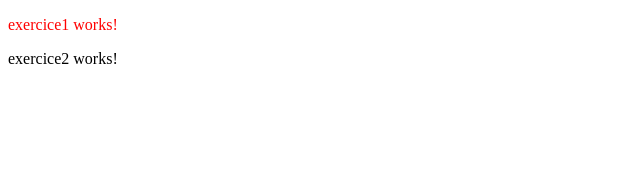
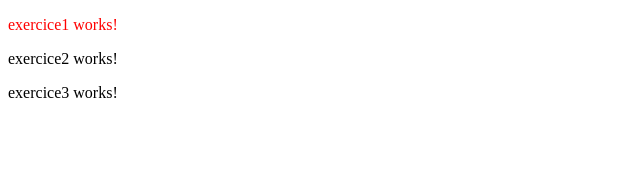
Before and after one commit to dyma-projects/5c78ff60b85a4919, an Angular app: page / in a window 1280 px wide. Shown: the top 174 px of the page, without its empty margins (0-640 px from the left). Built offline with nearby package versions, Linux system fonts and the light colour scheme.

Commit message:
task 6 - ajouter ce composant dans le composant app

```diff
--- a/src/app/app.component.html
+++ b/src/app/app.component.html
@@ -1,2 +1,3 @@
 <app-exercice1></app-exercice1>
 <app-exercice2 (click)="clickComponent2()"></app-exercice2>
+<app-exercice3></app-exercice3>
```
